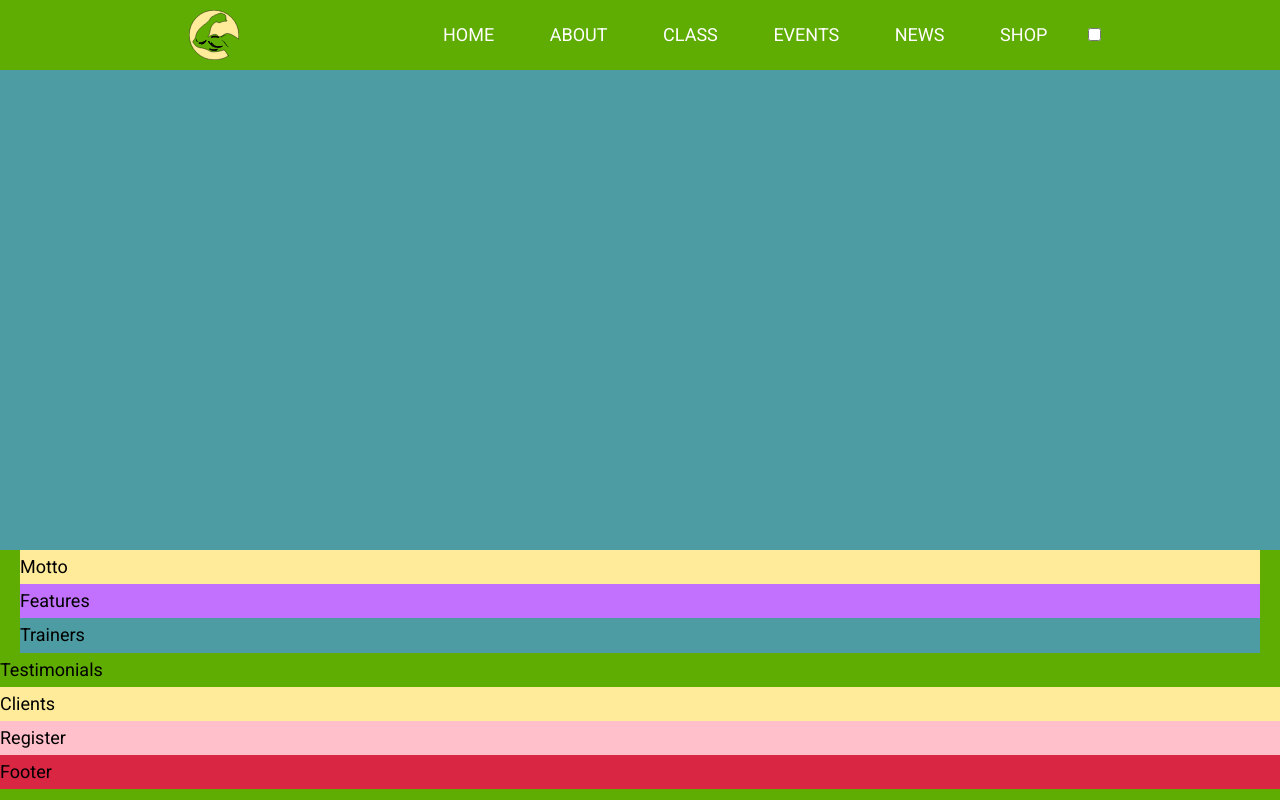
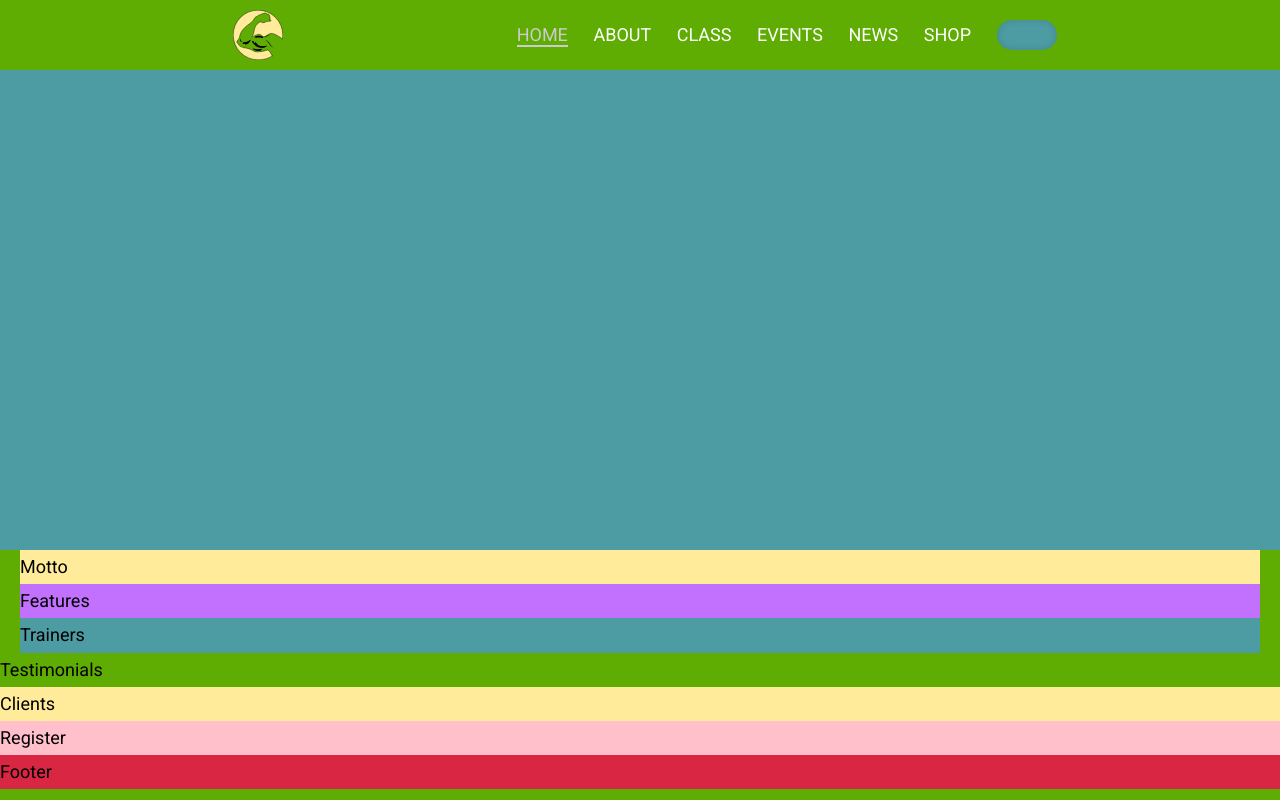
Before and after one commit to Widoguaiquirian/fluidGymnasticweb, a website: page index.html in a window 1280 px wide. Drawn offline with Linux system fonts and the light colour scheme.

Commit message:
Adding toggle feature

```diff
--- a/index.html
+++ b/index.html
@@ -71,11 +71,13 @@
 
             <!-- Navigation -->
             <nav class="header__nav">
-               <a href="#" class="header__nav--logo"> <img src="/images/logo/logo.svg" alt="Brand logo" /></a>
+               <a href="#" class="header__nav--logo">
+                  <img src="/images/logo/logo.svg" alt="Brand logo" />
+               </a>
 
                <ul class="header__nav--list">
                   <li class="header__nav--list__item">
-                     <a href="#" class="header__nav--list__item--link" data-text="123">Home</a>
+                     <a href="#" class="header__nav--list__item--link active" data-text="123">Home</a>
                   </li>
 
                   <li class="header__nav--list__item">
--- a/sass/base/_animation.scss
+++ b/sass/base/_animation.scss
@@ -0,0 +1,25 @@
+// Nav animation Upwards
+@keyframes upwards {
+   from {
+      transform: translateY(100%);
+      opacity: 0;
+   }
+
+   to {
+      transform: translateY(0);
+      opacity: 1;
+   }
+}
+
+// Nav animation Downwards
+@keyframes downwards {
+   from {
+      transform: translateY(-100%);
+      opacity: 0;
+   }
+
+   to {
+      transform: translateY(0);
+      opacity: 1;
+   }
+}
--- a/sass/layout/_header.scss
+++ b/sass/layout/_header.scss
@@ -54,16 +54,71 @@
 
       &--list {
          display: flex;
+         overflow: hidden;
 
          &__item {
             a:link,
             a:visited {
                margin-right: clamp(1rem, 2vw, 3rem);
-               padding: 0 1.5rem;
+
+               transition: all 0.5s ease;
             }
 
             a:hover,
             a:active {
+               color: darken(white, 20%);
+            }
+
+            .active {
+               color: darken(white, 20%);
+               position: relative;
+
+               &::after {
+                  content: "";
+                  position: absolute;
+                  width: 100%;
+                  height: 2px;
+                  background-color: darken(white, 20%);
+                  bottom: -2px;
+                  left: 0;
+               }
+            }
+         }
+
+         // direction downwards
+         &__item:nth-child(odd) {
+            animation: downwards 1s forwards;
+         }
+         // direction upwards
+         &__item:nth-child(even) {
+            animation: upwards 1s forwards;
+         }
+
+         // Dark mode toggle button
+         &__toggle-container {
+            display: flex;
+            align-items: center;
+
+            input[type="checkbox"] {
+               position: relative;
+               width: 6rem;
+               height: 3rem;
+               // Prefix
+               -webkit-appearance: none;
+               -moz-appearance: none;
+               background-color: var(--color-quinary);
+               border-radius: 15px;
+               box-shadow: inset 0 0 0.6rem 0.1rem rgba(0, 0, 0, 0.116);
+               cursor: pointer;
+               transition: all 0.5s ease-in-out;
+            }
+
+            input:checked[type="checkbox"] {
+               background-color: greenyellow;
+            }
+
+            input:not(:checked)[type="checkbox"] {
+               background-color: var(--color-tertiary);
             }
          }
       }
```
Also changed, not shown: css/main.css.
